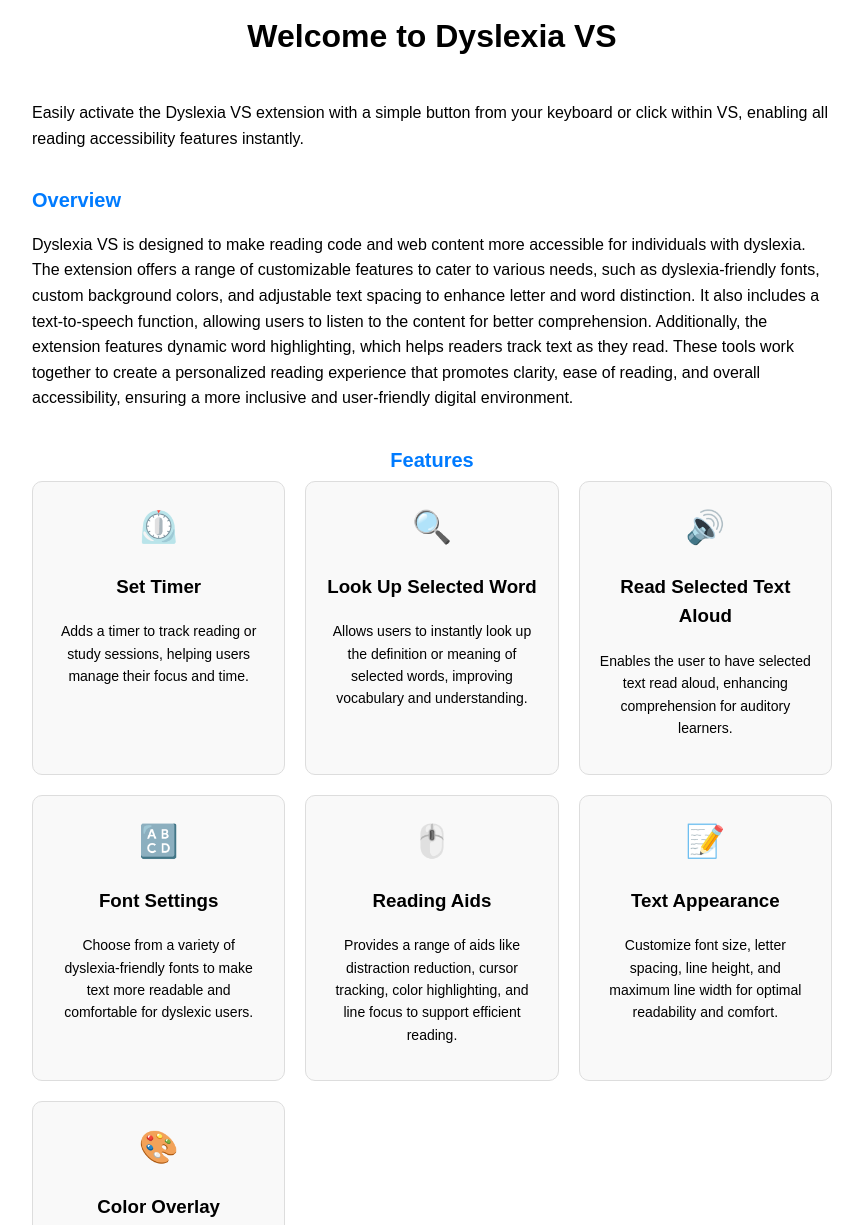
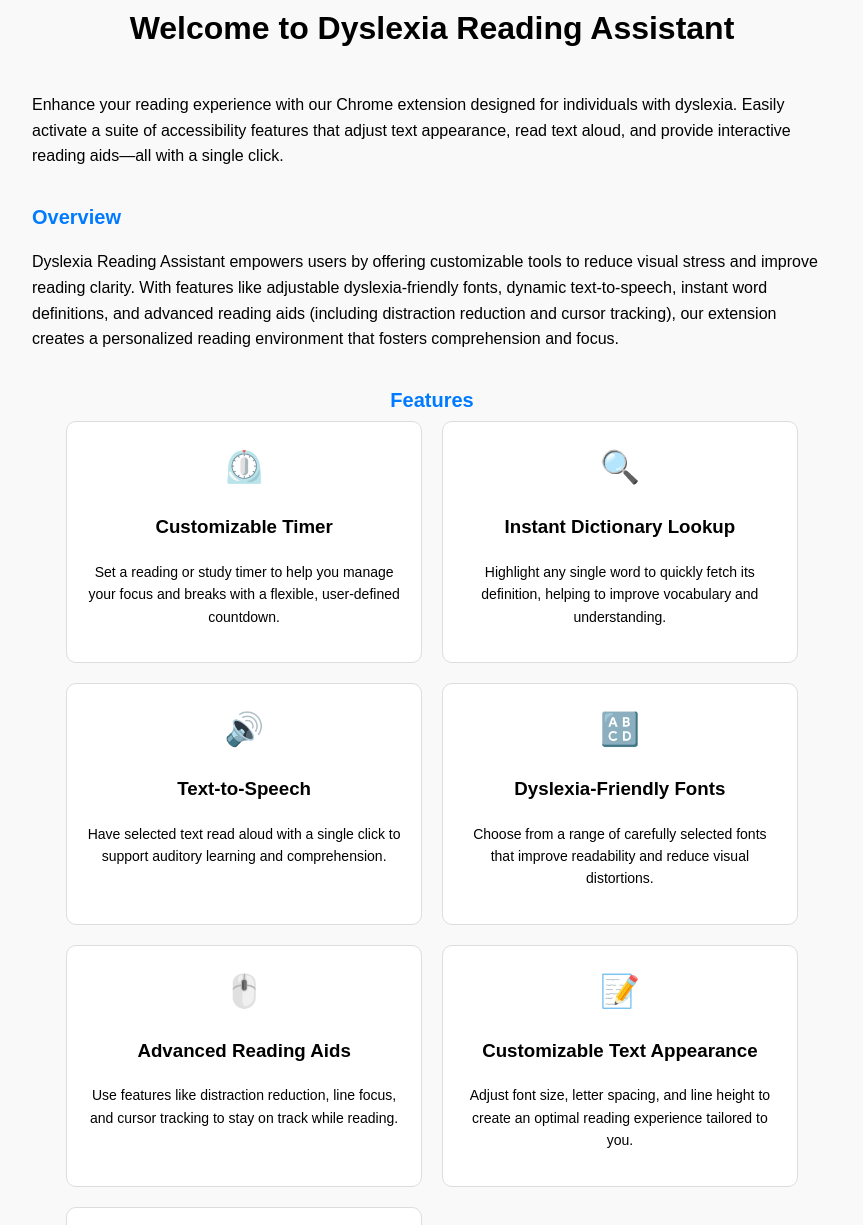
Before and after one commit to ChaseARichardson/dyslexia-chrome-website, a plain HTML site: page index.html in a window 1280 px wide. Shown: the part 398-1623 px from the top of the page, without its empty margins (208-1071 px from the left). Drawn offline with Linux system fonts and the light colour scheme.

Commit message:
Changes to the website

```diff
--- a/index.html
+++ b/index.html
@@ -3,7 +3,7 @@
 <head>
   <meta charset="UTF-8">
   <meta name="viewport" content="width=device-width, initial-scale=1.0">
-    <title>Dyslexia VS</title>
+  <title>Dyslexia Reading Assistant</title>
   <style>
     :root {
       --background-color: #f9f9f9;
@@ -17,6 +17,9 @@
     body {
       font-family: Arial, sans-serif;
       line-height: 1.6;
+      background-color: var(--background-color);
+      margin: 0;
+      padding: 0;
     }
 
     .container {
@@ -42,7 +45,7 @@
     }
 
     .feature-card {
-            background: var(--background-color);
+      background: #fff;
       border: 1px solid var(--border-color);
       border-radius: 10px;
       padding: 20px;
@@ -113,79 +116,108 @@
 </head>
 <body>
   <div class="container">
-        <img src="DyslexiaVS.png" alt="Dyslexia VS Logo" class="header-logo">
-        <h1><strong>Welcome to Dyslexia VS</strong></h1>
-        <p>Easily activate the Dyslexia VS extension with a simple button from your keyboard or click within VS, enabling all reading accessibility features instantly.</p>
+    <img src="DyslexiaVS.png" alt="Dyslexia Reading Assistant Logo" class="header-logo">
+    <h1><strong>Welcome to Dyslexia Reading Assistant</strong></h1>
+    <p>
+      Enhance your reading experience with our Chrome extension designed for individuals with dyslexia.
+      Easily activate a suite of accessibility features that adjust text appearance, read text aloud,
+      and provide interactive reading aids—all with a single click.
+    </p>
     <div class="overview">
       <h2 class="text-large text-color-primary"><strong>Overview</strong></h2>
-            <p>Dyslexia VS is designed to make reading code and web content more accessible for individuals with dyslexia. The extension offers a range of customizable features to cater to various needs, such as dyslexia-friendly fonts, custom background colors, and adjustable text spacing to enhance letter and word distinction. It also includes a text-to-speech function, allowing users to listen to the content for better comprehension. Additionally, the extension features dynamic word highlighting, which helps readers track text as they read. These tools work together to create a personalized reading experience that promotes clarity, ease of reading, and overall accessibility, ensuring a more inclusive and user-friendly digital environment.</p>
+      <p>
+        Dyslexia Reading Assistant empowers users by offering customizable tools to reduce visual stress
+        and improve reading clarity. With features like adjustable dyslexia-friendly fonts, dynamic text-to-speech,
+        instant word definitions, and advanced reading aids (including distraction reduction and cursor tracking),
+        our extension creates a personalized reading environment that fosters comprehension and focus.
+      </p>
     </div>
     <!-- Features Section -->
     <h2 class="text-large text-color-primary"><strong>Features</strong></h2>
     <div class="features-list">
-            <!-- Feature 1 -->
+      <!-- Feature 1: Custom Timer -->
       <div class="feature-card">
         <div class="feature-icon">⏲️</div>
-                <h3 class="feature-header">Set Timer</h3>
-                <p class="feature-text">Adds a timer to track reading or study sessions, helping users manage their focus and time.</p>
+        <h3 class="feature-header">Customizable Timer</h3>
+        <p class="feature-text">
+          Set a reading or study timer to help you manage your focus and breaks with a flexible, user-defined countdown.
+        </p>
       </div>
-            <!-- Feature 2 -->
+      <!-- Feature 2: Dictionary Lookup -->
       <div class="feature-card">
         <div class="feature-icon">🔍</div>
-                <h3 class="feature-header">Look Up Selected Word</h3>
-                <p class="feature-text">Allows users to instantly look up the definition or meaning of selected words, improving vocabulary and understanding.</p>
+        <h3 class="feature-header">Instant Dictionary Lookup</h3>
+        <p class="feature-text">
+          Highlight any single word to quickly fetch its definition, helping to improve vocabulary and understanding.
+        </p>
       </div>
-            <!-- Feature 3 -->
+      <!-- Feature 3: Text-to-Speech -->
       <div class="feature-card">
         <div class="feature-icon">🔊</div>
-                <h3 class="feature-header">Read Selected Text Aloud</h3>
-                <p class="feature-text">Enables the user to have selected text read aloud, enhancing comprehension for auditory learners.</p>
+        <h3 class="feature-header">Text-to-Speech</h3>
+        <p class="feature-text">
+          Have selected text read aloud with a single click to support auditory learning and comprehension.
+        </p>
       </div>
-            <!-- Feature 4 -->
+      <!-- Feature 4: Dyslexia-Friendly Fonts -->
       <div class="feature-card">
         <div class="feature-icon">🔠</div>
-                <h3 class="feature-header">Font Settings</h3>
-                <p class="feature-text">Choose from a variety of dyslexia-friendly fonts to make text more readable and comfortable for dyslexic users.</p>
+        <h3 class="feature-header">Dyslexia-Friendly Fonts</h3>
+        <p class="feature-text">
+          Choose from a range of carefully selected fonts that improve readability and reduce visual distortions.
+        </p>
       </div>
-            <!-- Feature 5 -->
+      <!-- Feature 5: Advanced Reading Aids -->
       <div class="feature-card">
         <div class="feature-icon">🖱️</div>
-                <h3 class="feature-header">Reading Aids</h3>
-                <p class="feature-text">Provides a range of aids like distraction reduction, cursor tracking, color highlighting, and line focus to support efficient reading.</p>
+        <h3 class="feature-header">Advanced Reading Aids</h3>
+        <p class="feature-text">
+          Use features like distraction reduction, line focus, and cursor tracking to stay on track while reading.
+        </p>
       </div>
-            <!-- Feature 6 -->
+      <!-- Feature 6: Customizable Text Appearance -->
       <div class="feature-card">
         <div class="feature-icon">📝</div>
-                <h3 class="feature-header">Text Appearance</h3>
-                <p class="feature-text">Customize font size, letter spacing, line height, and maximum line width for optimal readability and comfort.</p>
+        <h3 class="feature-header">Customizable Text Appearance</h3>
+        <p class="feature-text">
+          Adjust font size, letter spacing, and line height to create an optimal reading experience tailored to you.
+        </p>
       </div>
-            <!-- Feature 7 -->
+      <!-- Feature 7: Color Overlay -->
       <div class="feature-card">
         <div class="feature-icon">🎨</div>
-                <h3 class="feature-header">Color Overlay</h3>
-                <p class="feature-text">Toggle color overlays with adjustable opacity and color types to reduce visual stress and improve contrast for easier reading.</p>
+        <h3 class="feature-header">Color Overlay Options</h3>
+        <p class="feature-text">
+          Toggle color overlays with adjustable opacity and color settings to reduce glare and enhance contrast.
+        </p>
       </div>
     </div>
-        <!-- User and System Requirements -->
+    <!-- Additional Information Section -->
     <div class="feature">
-            <h3 class="feature-header">Requirements</h3>
+      <h3 class="feature-header">System Requirements</h3>
       <ul>
-                <li><strong>Visual Studio Code:</strong> Be familiar with using Visual Studio Code and accessing the extension store.</li>
-                <li><strong>Internet Connection:</strong> Ensure you have an active internet connection to download and activate the extension.</li>
+        <li><strong>Chrome Browser:</strong> Latest version of Google Chrome.</li>
+        <li><strong>Internet Connection:</strong> Required for downloading and activating the extension.</li>
       </ul>
     </div>
-        <!-- Privacy Policy and Terms of Use Links -->
     <div class="feature">
       <h3 class="feature-header">Privacy and Terms</h3>
-            <p>Your privacy is important to us. Read our <a href="privacy_policy_link_here">Privacy Policy</a> and <a href="terms_of_use_link_here">Terms of Use</a> to understand how we collect, use, and protect your data.</p>
+      <p>
+        We take your privacy seriously. Please read our <a href="privacy_policy_link_here">Privacy Policy</a> and
+        <a href="terms_of_use_link_here">Terms of Use</a> to learn how we protect your data.
+      </p>
     </div>
-        <!-- Accessibility and Compliance Information -->
     <div class="feature">
       <h3 class="feature-header">Accessibility and Compliance</h3>
-            <p>Dyslexia VS is committed to ensuring digital accessibility for individuals with dyslexia and other reading difficulties. We continuously work towards improving the user experience for everyone, adhering to relevant accessibility standards. Our extension aims to comply with WCAG 2.1 level AA standards, making the web more accessible by offering features that address dyslexia and reading challenges.</p>
+      <p>
+        Our extension is committed to digital accessibility and adheres to WCAG 2.1 level AA standards to help ensure a
+        more inclusive online experience for everyone.
+      </p>
     </div>
     <!-- Call to Action (CTA) -->
-        <button onclick="window.location.href='https://marketplace.visualstudio.com/vscode';">Download Now</button>
+    <button onclick="window.location.href='https://marketplace.visualstudio.com/vscode';">
+      Download Now
+    </button>
   </div>
 </body>
 </html>
```
Lines whose indentation alone changed are shown as unchanged.
